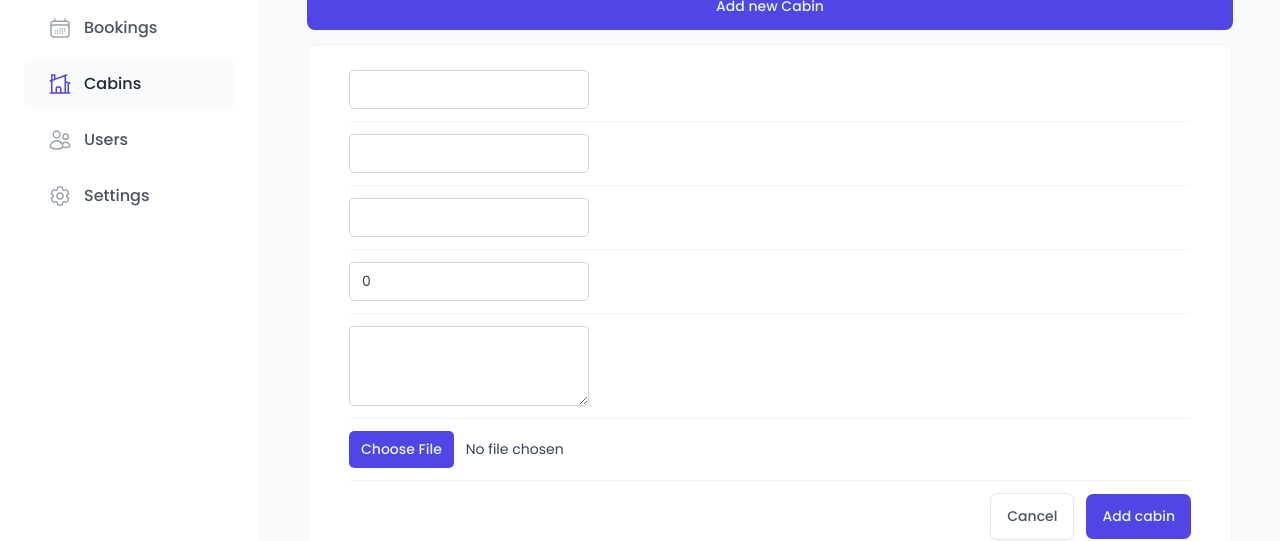
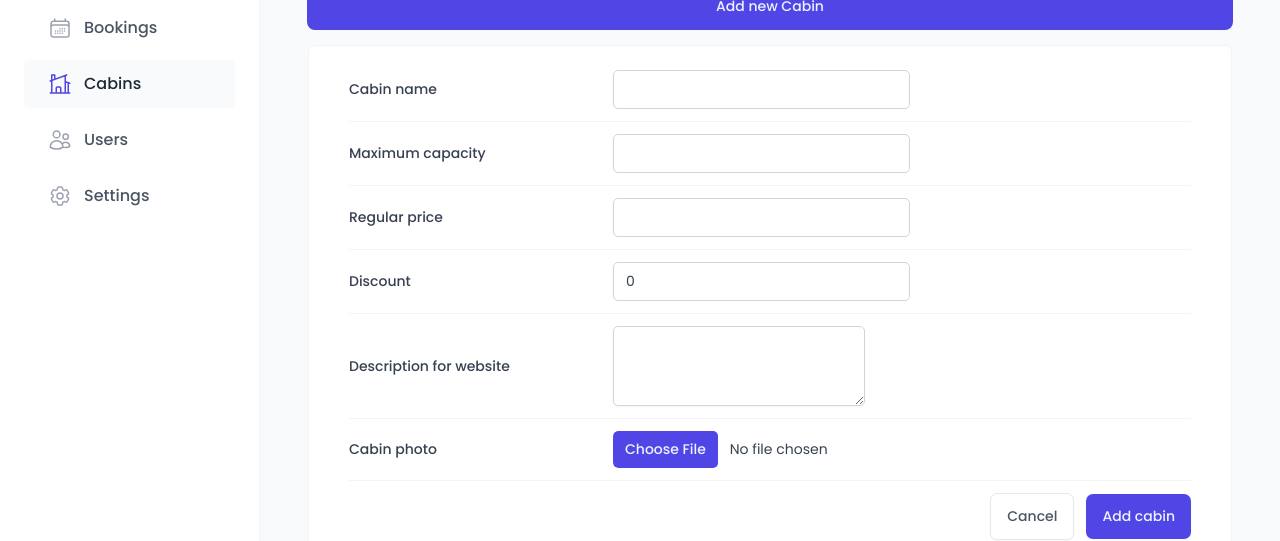
Before and after one commit to alireza-baqeri/Nestora, a React (Vite) app: page /cabins in a window 1280 px wide. Both pictures are taken after a click on the button "Add new Cabin". Shown: the part 219-760 px from the top of the page. Built offline with nearby package versions, Linux system fonts and the light colour scheme; no server answers; the database is empty; a web font is replaced by a local one.

Commit message:
feat: update CreateCabinForm and FormRow for improved form handling and validation; adjust ESLint configuration

```diff
--- a/features/cabins/CabinRow.jsx
+++ b/features/cabins/CabinRow.jsx
@@ -1,4 +1,3 @@
-/* eslint-disable react/prop-types */
 import styled from "styled-components";
 import { formatCurrency } from "../../utils/helpers";
 import { useMutation, useQueryClient } from "@tanstack/react-query";
--- a/features/cabins/CreateCabinForm.jsx
+++ b/features/cabins/CreateCabinForm.jsx
@@ -1,5 +1,3 @@
-import styled from "styled-components";
-
 import Input from "../../ui/Input";
 import Form from "../../ui/Form";
 import Button from "../../ui/Button";
@@ -9,42 +7,7 @@ import { useForm } from "react-hook-form";
 import { useMutation, useQueryClient } from "@tanstack/react-query";
 import toast from "react-hot-toast";
 import { createCabin } from "../../services/apiCabins";
-
-const FormRow = styled.div`
-  display: grid;
-  align-items: center;
-  grid-template-columns: 24rem 1fr 1.2fr;
-  gap: 2.4rem;
-
-  padding: 1.2rem 0;
-
-  &:first-child {
-    padding-top: 0;
-  }
-
-  &:last-child {
-    padding-bottom: 0;
-  }
-
-  &:not(:last-child) {
-    border-bottom: 1px solid var(--color-grey-100);
-  }
-
-  &:has(button) {
-    display: flex;
-    justify-content: flex-end;
-    gap: 1.2rem;
-  }
-`;
-
-const Label = styled.label`
-  font-weight: 500;
-`;
-
-const Error = styled.span`
-  font-size: 1.4rem;
-  color: var(--color-red-700);
-`;
+import FormRow from "../../ui/FormRow";
 
 function CreateCabinForm() {
   const { register, handleSubmit, reset, getValues, formState } = useForm();
@@ -73,7 +36,7 @@ function CreateCabinForm() {
 
   return (
     <Form onSubmit={handleSubmit(onSubmit, onError)}>
-      <FormRow label="Cabin name" error={errors?.name?.message}>
+      <FormRow label="Cabin name" id="name" error={errors?.name?.message}>
         <Input
           type="text"
           id="name"
@@ -84,10 +47,15 @@ function CreateCabinForm() {
         />
       </FormRow>
 
-      <FormRow label="Maximum capacity" error={errors?.maxCapacity?.message}>
+      <FormRow
+        label="Maximum capacity"
+        id="maxCapacity"
+        error={errors?.maxCapacity?.message}
+      >
         <Input
           type="number"
           id="maxCapacity"
+          disabled={isCreating}
           {...register("maxCapacity", {
             required: "This field is required",
             min: {
@@ -98,10 +66,15 @@ function CreateCabinForm() {
         />
       </FormRow>
 
-      <FormRow label="Regular price" error={errors?.regularPrice?.message}>
+      <FormRow
+        label="Regular price"
+        id="regularPrice"
+        error={errors?.regularPrice?.message}
+      >
         <Input
           type="number"
           id="regularPrice"
+          disabled={isCreating}
           {...register("regularPrice", {
             required: "This field is required",
             min: {
@@ -112,15 +85,16 @@ function CreateCabinForm() {
         />
       </FormRow>
 
-      <FormRow label="Discount" error={errors?.discount?.message}>
+      <FormRow label="Discount" id="discount" error={errors?.discount?.message}>
         <Input
           type="number"
           id="discount"
+          disabled={isCreating}
           defaultValue={0}
           {...register("discount", {
             required: "This field is required",
             validate: (value) =>
-              value > getValues().regularPrice ||
+              value <= getValues().regularPrice ||
               "Discount should be less than regular price.",
           })}
         />
@@ -128,20 +102,23 @@ function CreateCabinForm() {
 
       <FormRow
         label="Description for website"
+        id="description"
         error={errors?.description?.message}
       >
         <Textarea
           type="number"
           id="description"
+          disabled={isCreating}
           defaultValue=""
           {...register("description")}
         />
       </FormRow>
 
-      <FormRow label="Cabin photo" error={errors?.image?.message}>
+      <FormRow label="Cabin photo" id="image" error={errors?.image?.message}>
         <FileInput
           id="image"
           accept="image/*"
+          disabled={isCreating}
           {...register("image", {
             required: "This field is required",
           })}
@@ -153,7 +130,9 @@ function CreateCabinForm() {
         <Button variation="secondary" type="reset">
           Cancel
         </Button>
-        <Button disabled={isCreating}>Add cabin</Button>
+        <Button type="submit" disabled={isCreating}>
+          Add cabin
+        </Button>
       </FormRow>
     </Form>
   );
--- a/ui/FormRow.jsx
+++ b/ui/FormRow.jsx
@@ -1,14 +1,5 @@
 import styled from "styled-components";
 
-// import Input from "../../ui/Input";
-// import Form from "../../ui/Form";
-// import Button from "../../ui/Button";
-// import FileInput from "../../ui/FileInput";
-// import Textarea from "../../ui/Textarea";
-// import { useForm } from "react-hook-form";
-// import { useMutation, useQueryClient } from "@tanstack/react-query";
-// import toast from "react-hot-toast";
-// import { createCabin } from "../../services/apiCabins";
 
 const StyledFormRow = styled.div`
   display: grid;
@@ -46,10 +37,10 @@ const Error = styled.span`
   color: var(--color-red-700);
 `;
 
-function FormRow({ label, error, children }) {
+function FormRow({ label, id, error, children }) {
   return (
     <StyledFormRow>
-      {label && <Label htmlFor={children.props.id}>{label}</Label>}
+      {label && <Label htmlFor={id}>{label}</Label>}
       {children}
       {error && <Error>{error}</Error>}
     </StyledFormRow>
```
Also changed, not shown: .eslintrc.cjs, .eslintrc.json.
